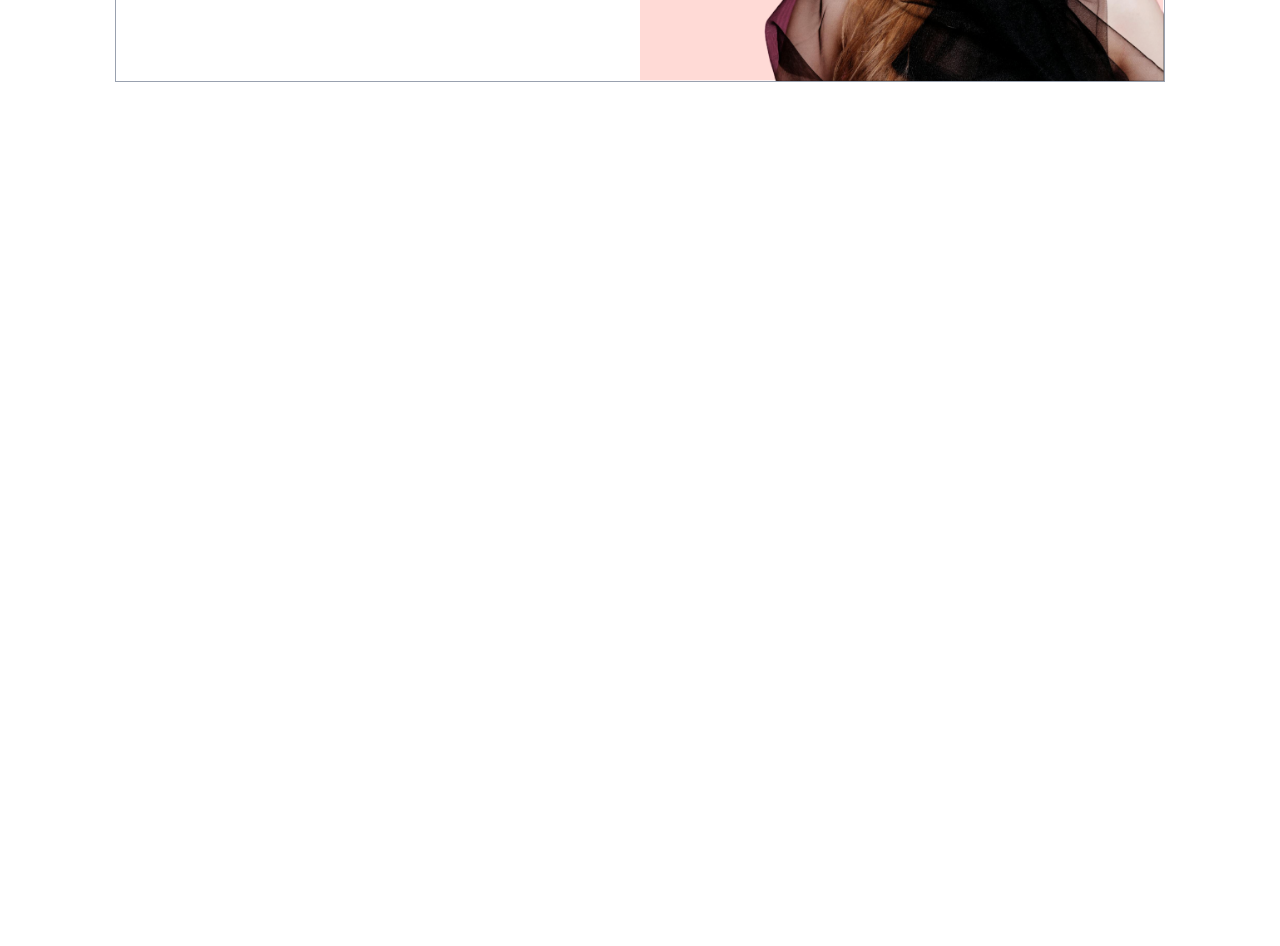
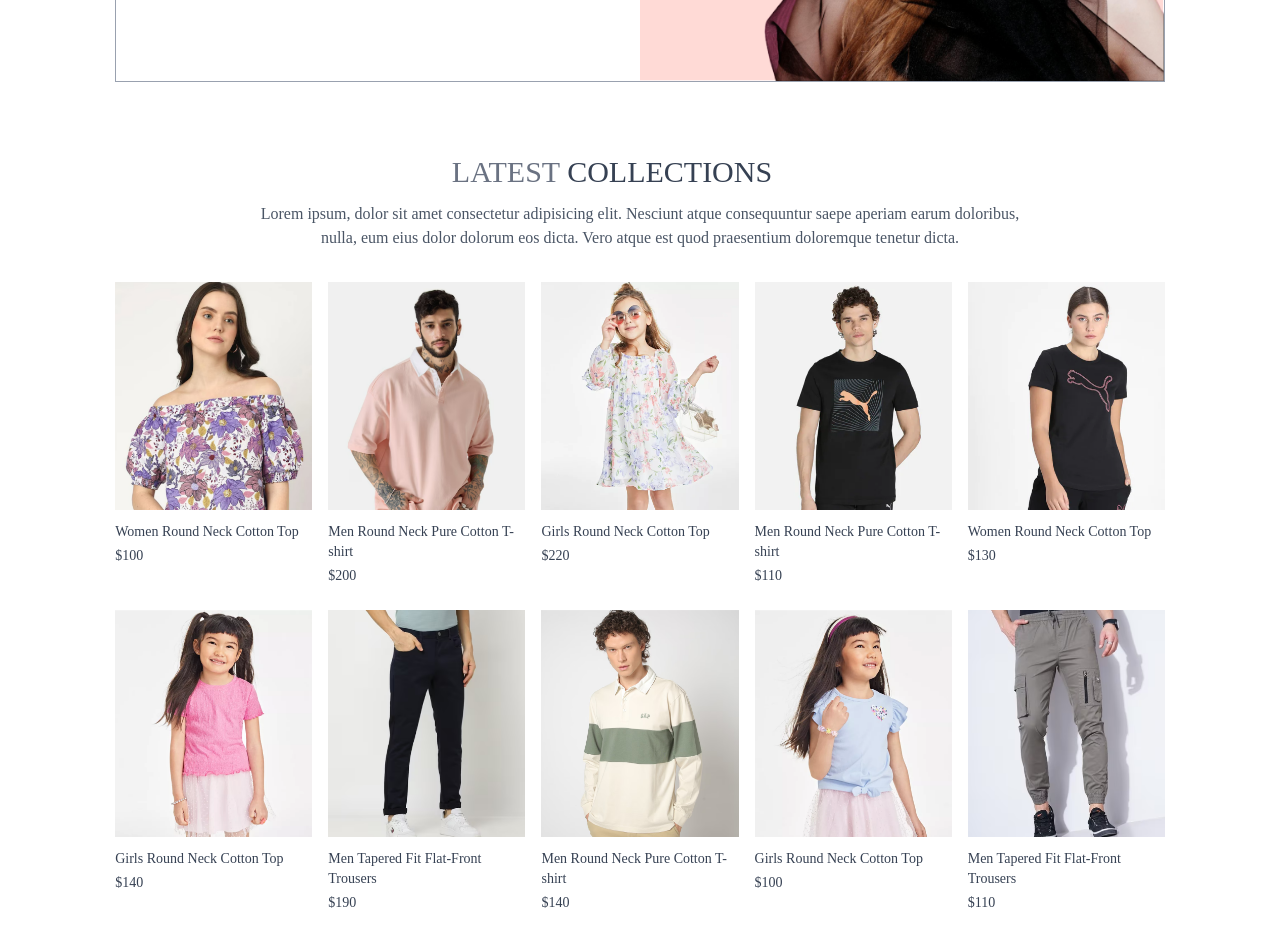
Before and after one commit to javier-wq/Ecommerce-app, a React (Vite) app in the folder frontend/: page / in a window 1280 px wide. Shown: the part 420-1366 px from the top of the page. Before the commit the page ends 800 px from the top, so only its background shows below. Built offline with nearby package versions, Linux system fonts and the light colour scheme.

Commit message:
feat: Creating the Latest Collections section

```diff
--- a/frontend/src/components/LatestCollection.jsx
+++ b/frontend/src/components/LatestCollection.jsx
@@ -0,0 +1,39 @@
+import React, { useContext, useEffect, useState } from 'react'
+import { ShopContext } from '../context/ShopContext'
+import Title from './Title'
+import ProductItem from './ProductItem';
+
+const LatestCollection = () => {
+
+    const { products } = useContext(ShopContext);
+    const [latestProducts, setlatestProducts] = useState([]);
+
+    useEffect(() => {
+        if (products?.length) {
+            setlatestProducts(products.slice(0, 10));
+        }
+    }, [products]);
+
+
+  return (
+    <div className='my-10'>
+      <div className='text-center py-8 text-3xl'>
+        <Title text1={'LATEST'} text2={'COLLECTIONS'}/>
+        <p className='w-3/4 m-auto text/xs sm:text-sm md:text-base text-gray-600'>
+        Lorem ipsum, dolor sit amet consectetur adipisicing elit. Nesciunt atque consequuntur saepe aperiam earum doloribus, nulla, eum eius dolor dolorum eos dicta. Vero atque est quod praesentium doloremque tenetur dicta.
+        </p>
+      </div>
+
+        {/* Rendering Products */}
+        <div className='grid grid-cols-2 sm:grid-cols-3 md:grid-cols-4 lg:grid-cols-5 gap-4 gap-y-6'>
+            {
+                latestProducts.map((item, index) => (
+                    <ProductItem key={index} id={item._id} image={item.image} name={item.name} price={item.price} />
+                ))
+            }
+        </div>
+    </div>
+  )
+}
+
+export default LatestCollection
--- /dev/null
+++ b/frontend/src/components/ProductItem.jsx
@@ -0,0 +1,20 @@
+import React, { useContext } from 'react'
+import { ShopContext } from '../context/ShopContext'
+import { Link } from 'react-router-dom';
+
+const ProductItem = ({id, image, name, price}) => {
+
+    const {currency} = useContext(ShopContext);
+
+  return (
+    <Link className='text-gray-700 cursor-pointer' to={`/product/${id}`}>
+        <div className='overflow-hidden'>
+            <img className='hover:scale-110 transition ease-in-out' src={image?.[0]} alt="" />
+        </div>
+        <p className='pt-3 pb-1 text-sm'>{name}</p>
+        <p className='text-sm font-medium'>{currency}{price}</p>
+    </Link>
+  )
+}
+
+export default ProductItem
--- /dev/null
+++ b/frontend/src/components/Title.jsx
@@ -0,0 +1,12 @@
+import React from 'react'
+
+const Title = ({text1, text2}) => {
+  return (
+    <div className='inline-flex gap-2 items-center mb-3'>
+      <p className='text-gray-500'> {text1} <span className='text-gray-700 font-medium'>{text2}</span> </p>
+      <p className='w-8 sm:w-12 h-px sm:h-0.5'></p>
+    </div>
+  )
+}
+
+export default Title
--- a/frontend/src/context/ShopContext.jsx
+++ b/frontend/src/context/ShopContext.jsx
@@ -13,9 +13,9 @@
     }
 
     return (
-        <ShopContextProvider value={value}>
+        <ShopContext.Provider value={value}>
             {props.children}
-        </ShopContextProvider>
+        </ShopContext.Provider>
     )
 }
 
--- a/frontend/src/main.jsx
+++ b/frontend/src/main.jsx
@@ -3,9 +3,12 @@
 import './index.css'
 import App from './App.jsx'
 import {BrowserRouter} from 'react-router-dom'
+import ShopContextProvider from './context/ShopContext.jsx'
 
 createRoot(document.getElementById('root')).render(
   <BrowserRouter>
-    <App />
+    <ShopContextProvider>
+      <App />
+    </ShopContextProvider>
   </BrowserRouter>,
 )
--- a/frontend/src/pages/Home.jsx
+++ b/frontend/src/pages/Home.jsx
@@ -1,10 +1,12 @@
 import React from 'react'
 import Hero from '../components/Hero'
+import LatestCollection from '../components/LatestCollection'
 
 const Home = () => {
   return (
     <div>
       <Hero />
+      <LatestCollection />
     </div>
   )
 }
```
